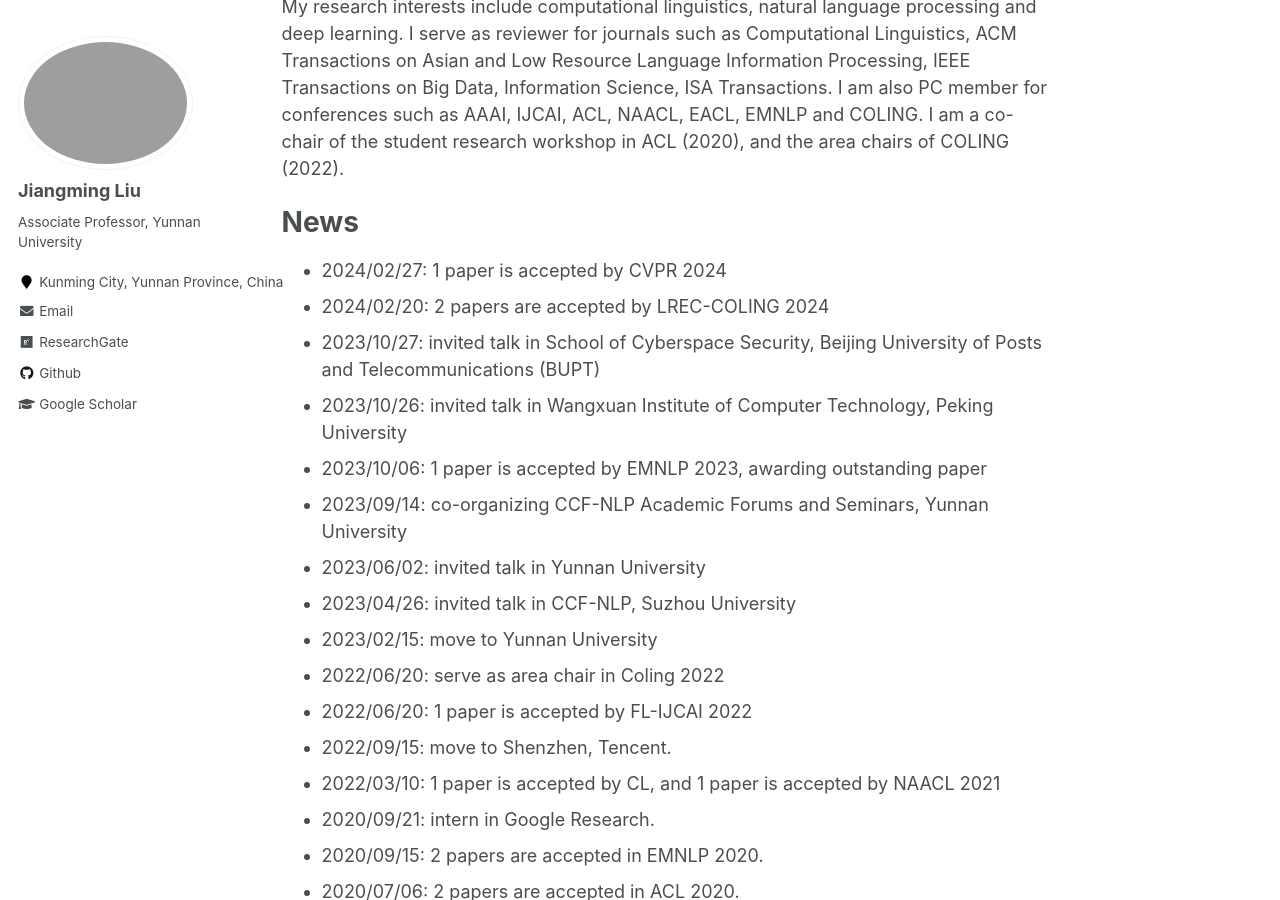
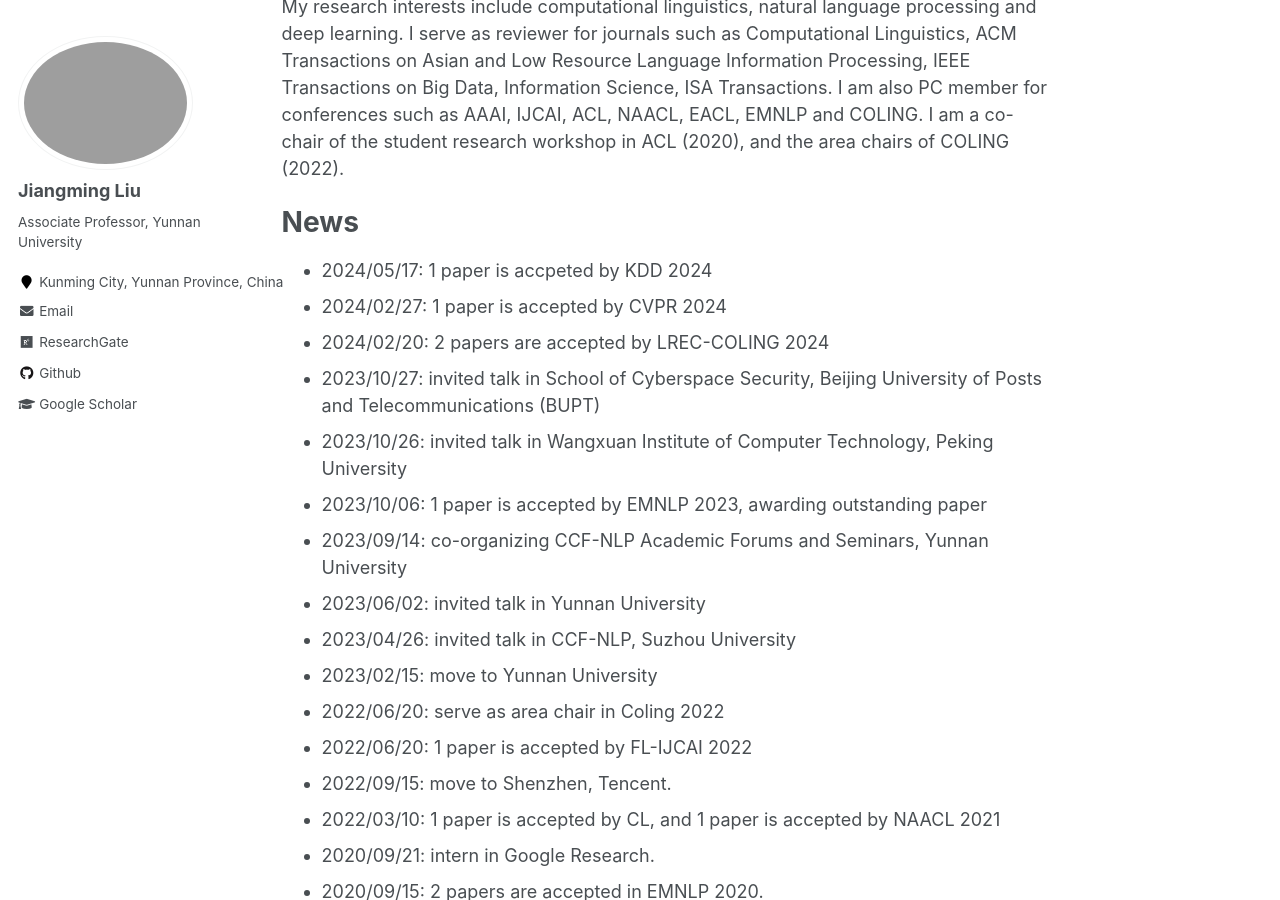
Before and after one commit to LeonCrashCode/LeonCrashCode.github.io, a Jekyll site: the page built from _pages/about.md, in a window 1280 px wide and 900 px high, scrolled down 528 px. Built offline with Jekyll 4.4.1, drawn with Linux system fonts in a browser that asks for light colours.

Commit message:
Update about.md

```diff
--- a/_pages/about.md
+++ b/_pages/about.md
@@ -18,6 +18,7 @@ My research interests include computational linguistics, natural language proces
 
 News
 ======
+* 2024/05/17: 1 paper is accpeted by KDD 2024
 * 2024/02/27: 1 paper is accepted by CVPR 2024
 * 2024/02/20: 2 papers are accepted by LREC-COLING 2024
 * 2023/10/27: invited talk in School of Cyberspace Security, Beijing University of Posts and Telecommunications (BUPT)
```
